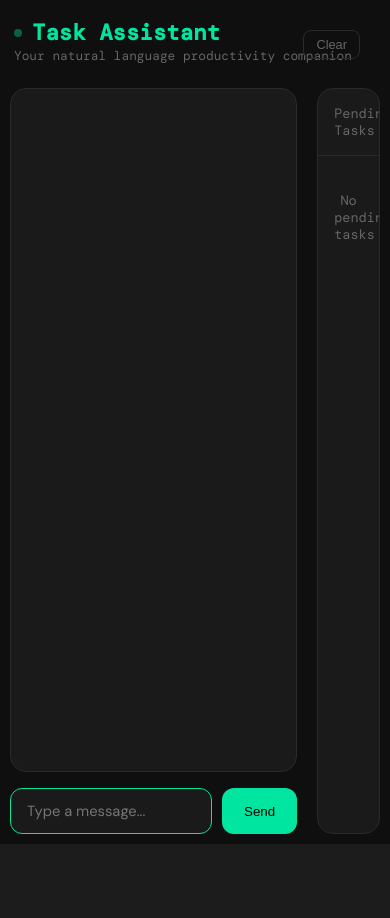
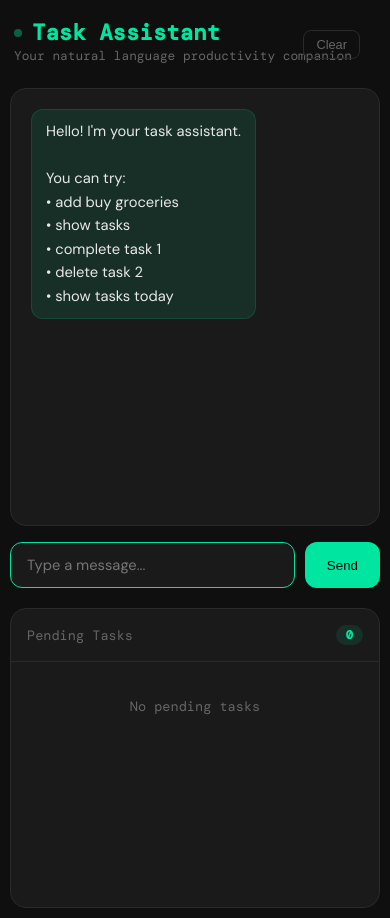
Before and after one commit to jimdr27/nlp-productivity-app, a Flask app: page / in a window 390 px wide. Before the commit the page ends 844 px from the top, so only its background shows below. Run offline with Flask 3, Linux system fonts and the light colour scheme; data that the repository does not hold is empty.

Commit message:
improved fallback

```diff
--- a/thesis/routes/task_routes.py
+++ b/thesis/routes/task_routes.py
@@ -78,6 +78,12 @@ def chat():
 
         return jsonify({"response": f"I couldn't find a task with ID {task_id}."})
 
+    #  GREETING
+    elif intent == "greeting":
+        return jsonify({
+            "response": "Hello! I'm your task assistant. You can try:<br>• add buy groceries<br>• show tasks<br>• complete task 1<br>• delete task 2<br>• show tasks today"
+        })
+
     #  DELETE TASK
     elif intent == "delete_task":
         task_id = parsed["task_id"]
@@ -136,10 +142,25 @@ def chat():
             "tasks": task_data_list
         })
 
+    elif intent == "unknown_hint":
+        return jsonify({
+            "response": (
+                f"Did you want to add something? Try:<br>"
+                f"• <b>add</b> {message}<br><br>"
+                f"Or type <b>show tasks</b> to see your list."
+            )
+        })
 
 
-
-    #  DEFAULT FALLBACK
+    # DEFAULT FALLBACK
     return jsonify({
-        "response": f"I didn't understand '{message}'. Try: add, show, complete, delete, or 'today'."
+        "response": (
+            "I didn't quite understand that.<br><br>"
+            "Here's what I can do:<br>"
+            "• <b>add</b> buy groceries<br>"
+            "• <b>show</b> tasks<br>"
+            "• <b>complete</b> task 1<br>"
+            "• <b>delete</b> task 3<br>"
+            "• <b>show</b> tasks today"
+        )
     })
--- a/thesis/static/script.js
+++ b/thesis/static/script.js
@@ -108,6 +108,9 @@ document.addEventListener("DOMContentLoaded", () => {
     const input = document.getElementById("userInput");
     const btn = document.getElementById("sendBtn");
 
+    // Initial greeting
+    addMessage("bot", "Hello! I'm your task assistant.<br><br>You can try:<br>• add buy groceries<br>• show tasks<br>• complete task 1<br>• delete task 2<br>• show tasks today");
+
     input.focus();
 
     input.addEventListener("keydown", e => {
@@ -118,7 +121,8 @@ document.addEventListener("DOMContentLoaded", () => {
 
     document.getElementById("clearChat").onclick = () => {
         document.getElementById("chatbox").innerHTML = "";
+        addMessage("bot", "Chat cleared! How can I help you?");
     };
 
-    loadTasks();  // load tasks on page open
+    loadTasks();
 });
--- a/thesis/static/style.css
+++ b/thesis/static/style.css
@@ -350,3 +350,22 @@ button:disabled {
 #chatbox::-webkit-scrollbar { width: 4px; }
 #chatbox::-webkit-scrollbar-track { background: transparent; }
 #chatbox::-webkit-scrollbar-thumb { background: var(--border); border-radius: 4px; }
+
+/* --- MOBILE RESPONSIVENESS --- */
+@media (max-width: 768px) {
+    #app {
+        height: auto;
+        min-height: 95vh;
+    }
+    #main {
+        flex-direction: column; /* Stacks the columns on top of each other! */
+        overflow: visible;
+    }
+    #chat-section {
+        min-height: 500px;
+    }
+    #task-panel {
+        width: 100%; /* Makes the panel full width on phones */
+        min-height: 300px;
+    }
+}
```
Also changed, not shown: thesis/chatbot/chatbot_engine.py (+10 -0 lines).
